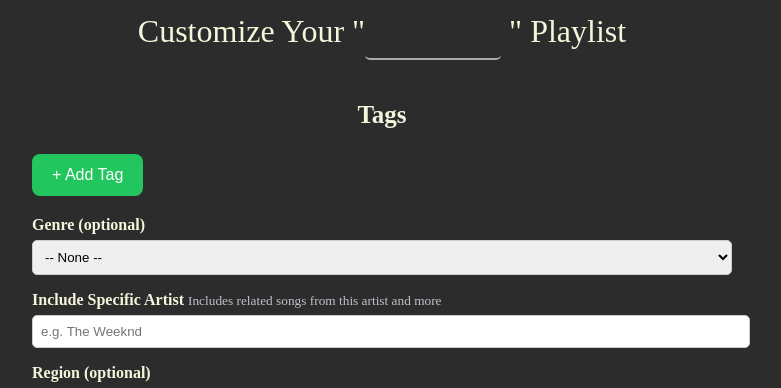
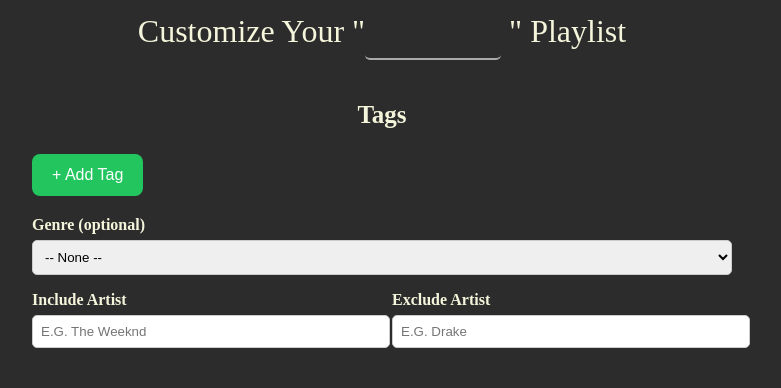
Before and after one commit to darrenp007/PlaylistWebsite, a Flask app: template templates/customize.html in a window 1280 px wide. Shown: the part 62-450 px from the top of the page, without its empty margins (258-1039 px from the left). Run offline with Flask 3, Linux system fonts and the light colour scheme; the template is opened without the code that fills it, so the values that code supplies are empty; some web fonts are replaced.

Commit message:
Update customize.html

```diff
--- a/templates/customize.html
+++ b/templates/customize.html
@@ -68,8 +68,6 @@
             background-color: #16a34a;
         }
     </style>
-
-
 </head>
 <body>
     <form id="genForm">
@@ -82,7 +80,8 @@
               style="font-size: 1em; font-weight: bold; border: none; border-bottom: 2px solid #aaa; background: transparent; text-align: center; width: 120px; outline: none;"
               oninput="this.value = this.value.charAt(0).toUpperCase() + this.value.slice(1)">
             " Playlist
-          </h1>
+        </h1>
+
         <h3>Tags</h3>
         <div id="tags">
             {% for tag in tags %}
@@ -94,6 +93,7 @@
         </div>
         <button type="button" onclick="addTag()" class="btn" style="margin-bottom: 20px;">+ Add Tag</button>
         <br>
+
         <label>Genre (optional)</label>
         <select name="genre">
             <option value="">-- None --</option>
@@ -102,10 +102,18 @@
             {% endfor %}
         </select>
 
-        <label>Include Specific Artist</label>
-        <small style="color: #bec2ca;">Includes related songs from this artist and more</small>
-        <input type="text" name="artist" placeholder="e.g. The Weeknd">
-
+        <div style="display: flex; gap: 20px; margin-bottom: 16px;">
+            <div style="flex: 1;">
+                <label>Include Artist</label><br>
+                <input type="text" name="include_artist" placeholder="e.g. The Weeknd"
+                       style="width: 100%; padding: 8px; border-radius: 5px; border: 1px solid #ccc; text-transform: capitalize;">
+            </div>
+            <div style="flex: 1;">
+                <label>Exclude Artist</label><br>
+                <input type="text" name="exclude_artist" placeholder="e.g. Drake"
+                       style="width: 100%; padding: 8px; border-radius: 5px; border: 1px solid #ccc; text-transform: capitalize;">
+            </div>
+        </div>
 
         <br>
         <label>Region (optional)</label>
@@ -118,7 +126,6 @@
         <br>
         <label for="limit">Limit</label>
         <input type="number" name="limit" id="limit" min="1" max="50" value="25" style="width: 80px;" required>
-
 
         <button type="submit" class="btn">Generate Playlist</button>
     </form>
@@ -147,28 +154,19 @@
         function removeTag(button) {
             button.parentElement.remove();
         }
-    </script>
-    <!--js for loading screen through browser-->
-    <script>
-        //form with id 'genForm' is submitted
+
         document.getElementById('genForm').addEventListener('submit', function(e) {
-            e.preventDefault(); // stops form from redirecting
-
-            const formData = new FormData(this); // collects all the form input values
+            e.preventDefault();
+            const formData = new FormData(this);
             const params = new URLSearchParams();
 
-            // goes through each form field and add it to params
             for (const [key, value] of formData.entries()) {
                 params.append(key, value);
             }
 
-            // saves the form data to localStorage so we can use it on the next page
             localStorage.setItem('formData', params.toString());
-
-            // goes to the "finding" page that will use this data
             window.location.href = "/finding";
         });
     </script>
-
 </body>
 </html>
```
